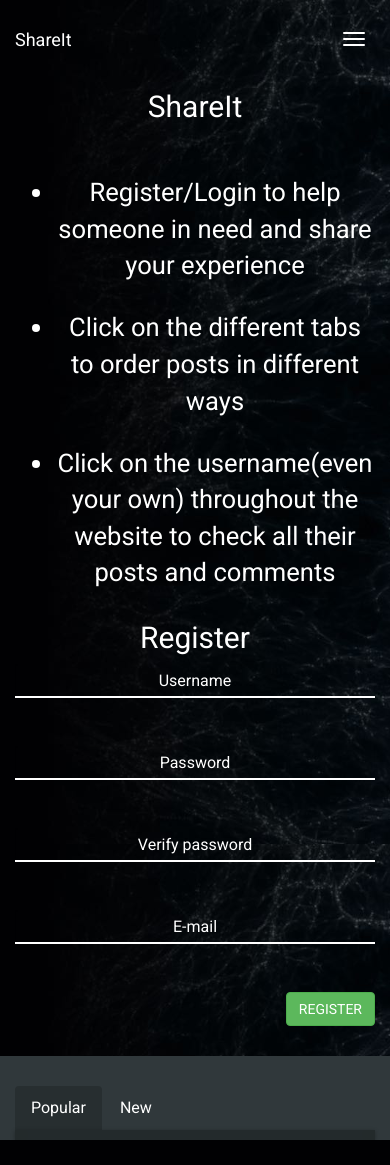
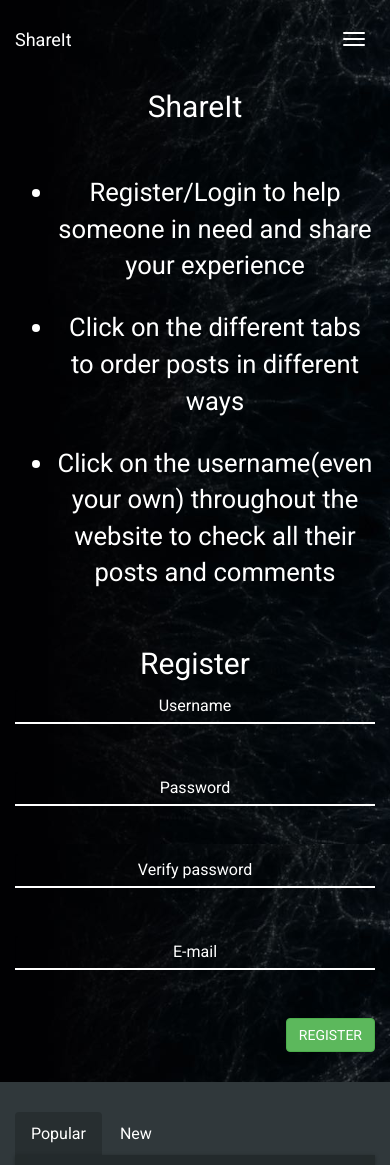
Before and after one commit to PeterAkaJohn/Blog, a Python web app: template templates/front.html in a window 390 px wide. Before the commit the page ends 1140 px from the top, so only its background shows below. Run offline with Jinja, Linux system fonts and the light colour scheme; the template is opened without the code that fills it, so the values that code supplies are empty.

Commit message:
final commit fixes for ipad

```diff
--- a/static/css/fixes-for-different-screens.css
+++ b/static/css/fixes-for-different-screens.css
@@ -10,41 +10,39 @@
     .fix-icon-position {
         margin-bottom: 40px;
     }
-
     .navbar-custom .navbar-collapse {
         background-color: #2D383B;
         text-align: right;
         box-shadow: 0 8px 17px 0 rgba(0, 0, 0, 0.2);
     }
-
     .scrolled-nav {
         background-color: #2572DE;
     }
-
     .scrolled-nav .navbar-collapse {
         background-color: #2572DE;
         text-align: right;
     }
-
     .like-form {
         padding-left: 0;
         margin-left: 0;
     }
-
     .register-section {
         border: none;
     }
-
     .user-action {
         padding: 0 !important;
     }
+}
 
+@media screen and (max-width: 992px) {
+    .register-section {
+        padding-top: 1em;
+        border: none;
+    }
 }
 
 @media screen and (min-width: 992px) {
-
     .register-section {
         padding-top: 1em;
     }
-
 }
--- a/static/css/main.css
+++ b/static/css/main.css
@@ -22,9 +22,7 @@ hr {
     border: none;
 }
 
-.nav-tabs-effect {
-
-}
+.nav-tabs-effect {}
 
 .tab-content {
     background-color: #272E30;
@@ -412,7 +410,7 @@ input[type=submit] {
 }
 
 .navbar-inverse .navbar-nav li a:hover {
-  border-bottom: 2px solid white;
+    border-bottom: 2px solid white;
 }
 
 .navbar-inverse .navbar-toggle, .navbar-inverse .navbar-toggle:hover, .navbar-inverse .navbar-toggle:focus {
```
Lines whose indentation alone changed are shown as unchanged.
